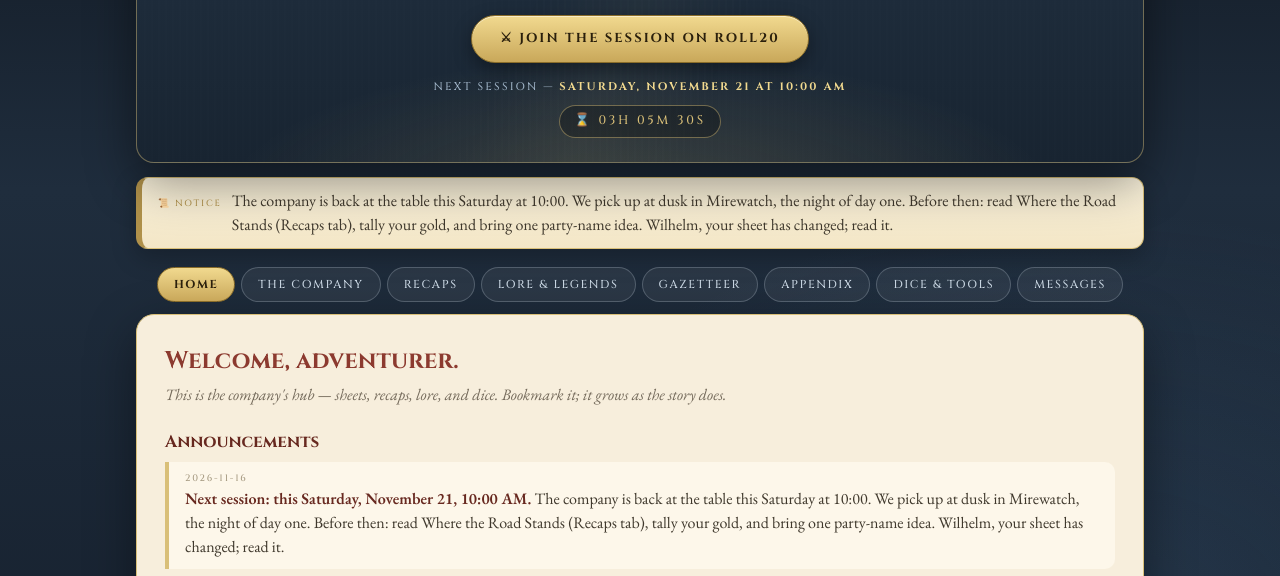
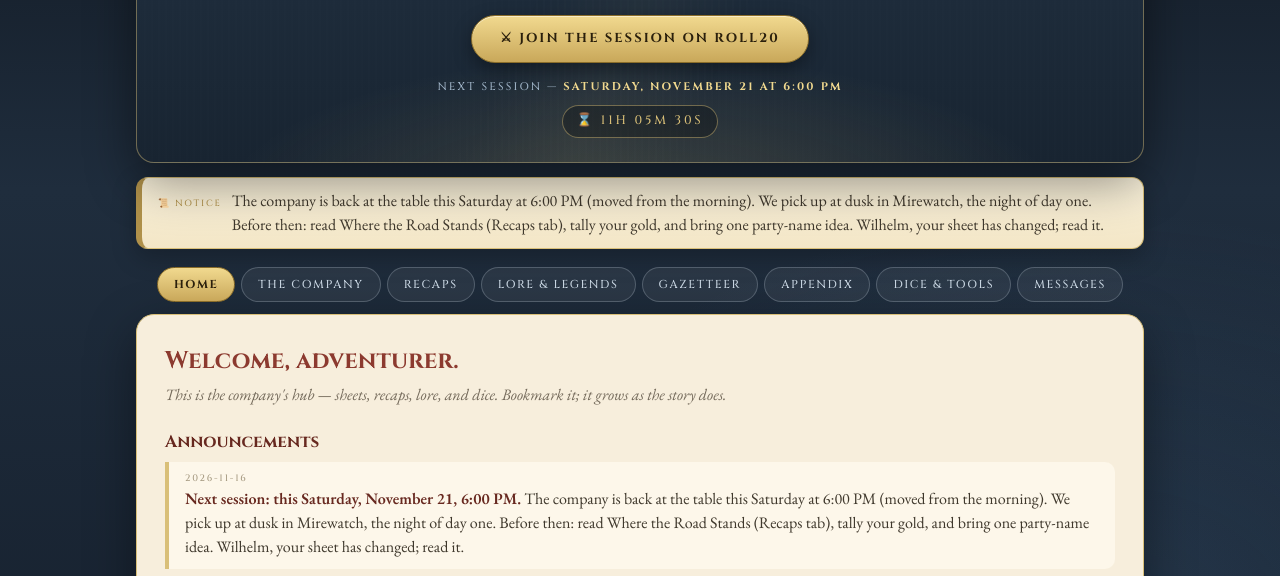
Before and after one commit to TheDevmin742/eldermarch, a plain HTML site: page index.html in a window 1280 px wide. Shown: the part 170-746 px from the top of the page. Drawn offline with nearby package versions, Linux system fonts and the light colour scheme.

Commit message:
Session moved to Saturday, November 21 at 6:00 PM
Co-Authored-By: Claude Fable 5.1 <noreply@anthropic.com>
Claude-Session: https://claude.ai/code/session_012ZDLS7oCfMoWe3kLjWWdFg

```diff
--- a/content/announcements.js
+++ b/content/announcements.js
@@ -7,8 +7,8 @@ window.ELDERMARCH = window.ELDERMARCH || {};
 window.ELDERMARCH.announcements = [
   {
     date: "2026-11-16",
-    title: "Next session: this Saturday, November 21, 10:00 AM",
-    text: "The company is back at the table this Saturday at 10:00. We pick up at dusk in Mirewatch, the night of day one. Before then: read Where the Road Stands (Recaps tab), tally your gold, and bring one party-name idea. Wilhelm, your sheet has changed; read it.",
+    title: "Next session: this Saturday, November 21, 6:00 PM",
+    text: "The company is back at the table this Saturday at 6:00 PM (moved from the morning). We pick up at dusk in Mirewatch, the night of day one. Before then: read Where the Road Stands (Recaps tab), tally your gold, and bring one party-name idea. Wilhelm, your sheet has changed; read it.",
     banner: true,
   },
   {
--- a/content/site.js
+++ b/content/site.js
@@ -8,10 +8,10 @@ window.ELDERMARCH.site = {
   // Paste your Roll20 game link between the quotes:
   roll20Url: "https://app.roll20.net/join/20642258/Z_pl-A",
   // Shown under the Roll20 button. Leave "" to hide.
-  nextSession: "Saturday, November 21 at 10:00 AM",
+  nextSession: "Saturday, November 21 at 6:00 PM",
   // When the next session starts (local time). Powers the live countdown.
   // Leave "" to turn the countdown off.
-  nextSessionAt: "2026-11-21T10:00:00",
+  nextSessionAt: "2026-11-21T18:00:00",
   footer: "Kept by the DM. Ember checks the margins.",
   // Where the Messages tab delivers feedback (via formsubmit.co).
   // This is the DM's FormSubmit alias — it forwards to her inbox without
```
Also changed, not shown: docs/where-we-are.html (+2 -2 lines).
